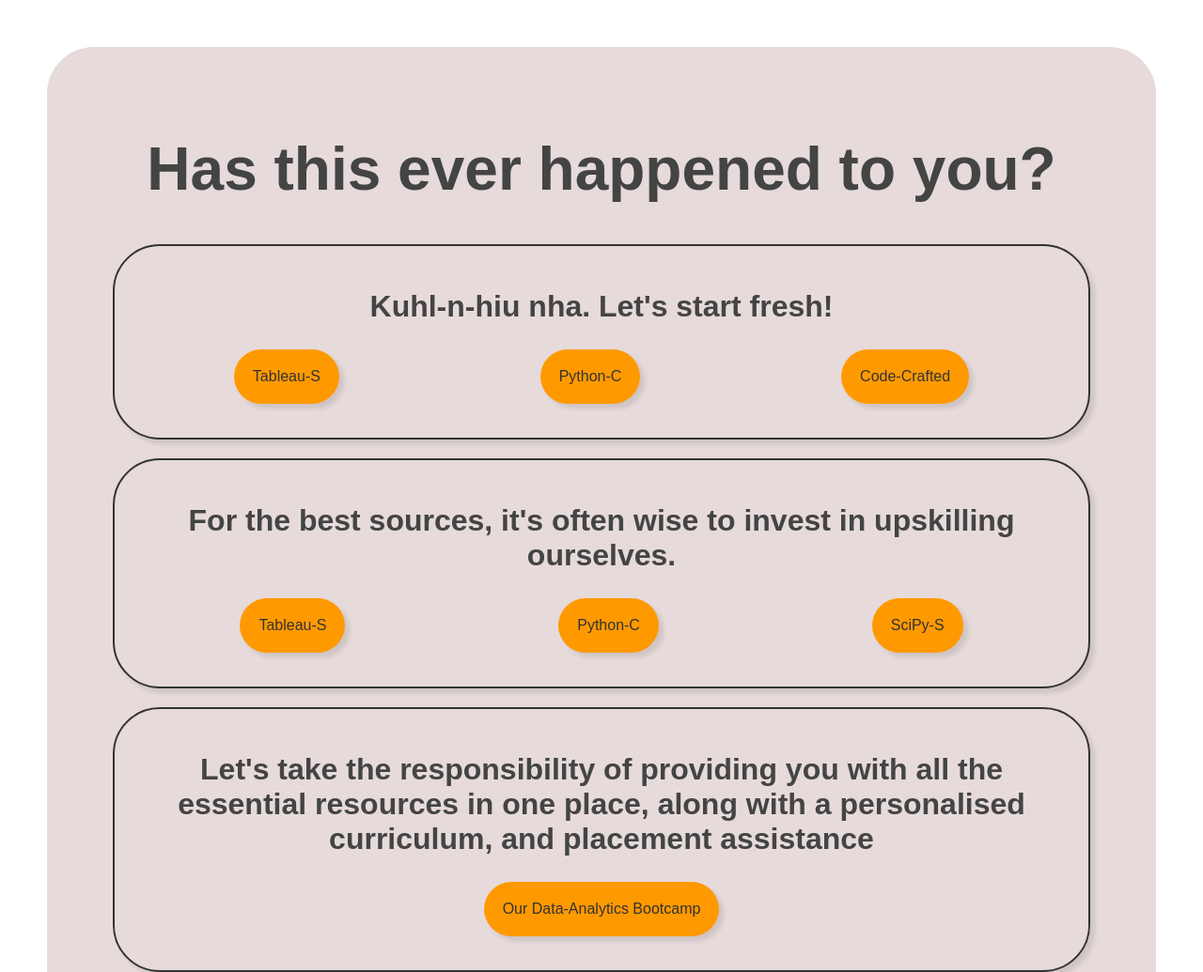
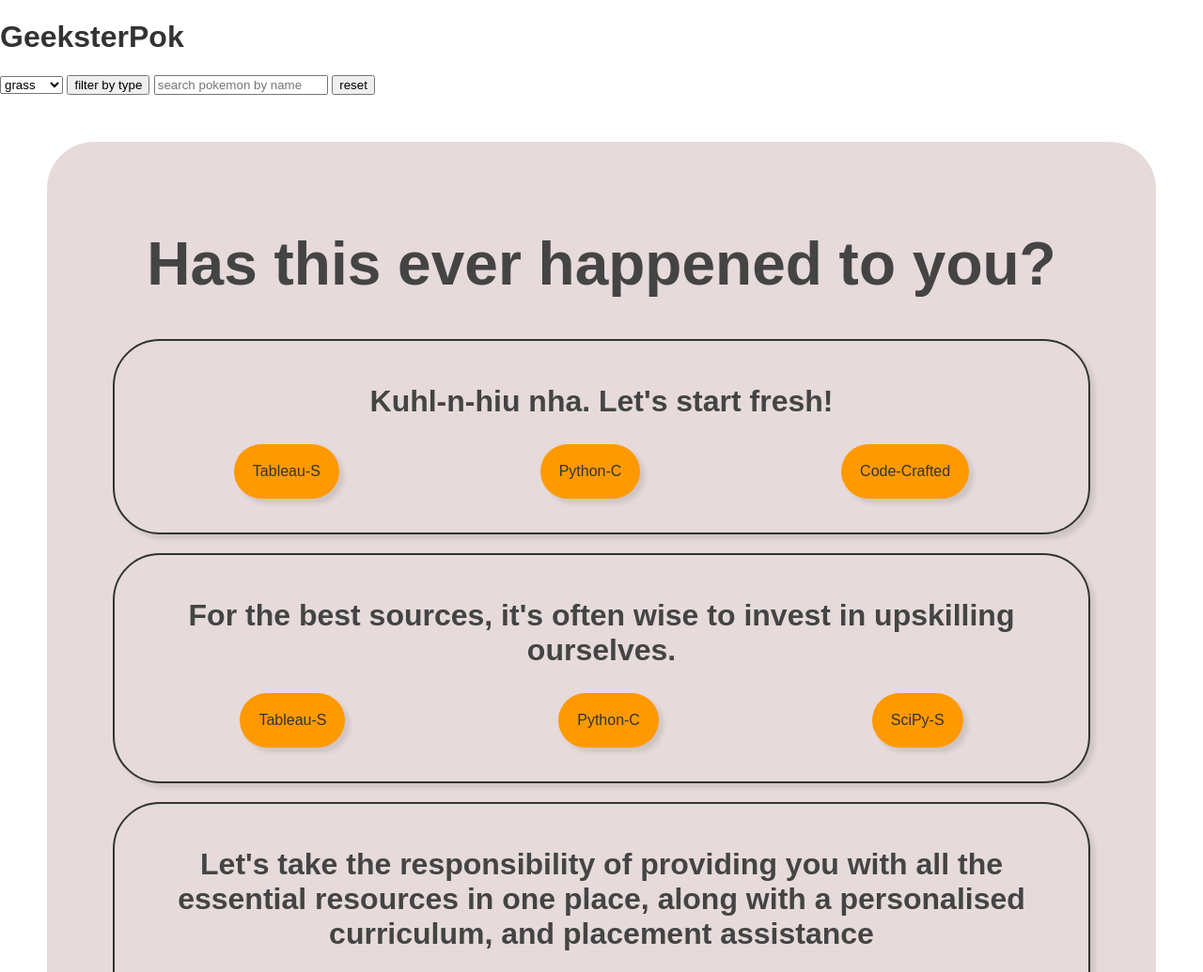
Before and after one commit to akhil-06/fs16_17_js, a plain HTML site: page day1_intro/index.html in a window 1280 px wide. Shown: the top 1035 px of the page at 94% size. Drawn offline with Linux system fonts and the light colour scheme; no server answers.

Commit message:
Update index.html

```diff
--- a/day1_intro/index.html
+++ b/day1_intro/index.html
@@ -1,3 +1,47 @@
+<!DOCTYPE html>
+<html lang="en">
+<head>
+    <meta charset="UTF-8">
+    <meta name="viewport" content="width=device-width, initial-scale=1.0">
+    <title>GeekPok</title>
+</head>
+<body>
+    <header>
+        <h1>GeeksterPok</h1>
+        <div>
+            <select name="type" id="type">
+                <option value="grass" id="select">grass</option>
+                <option value="normal" id="select">normal</option>
+                <option value="poison" id="select">poison</option>
+                <option value="ground" id="select">ground</option>
+                <option value="rock" id="select">rock</option>
+                <option value="bug" id="select">bug</option>
+                <option value="ghost" id="select">ghost</option>
+                <option value="fire" id="select">fire</option>
+                <option value="water" id="select">water</option>
+                <option value="electric" id="select">electric</option>
+                <option value="psychic" id="select">psychic</option>
+                <option value="ice" id="select">ice</option>
+                <option value="dragon" id="select">dragon</option>
+                <option value="fairy" id="select">fairy</option>
+            </select>
+            <button id="filter">filter by type</button>
+            <input type="text" placeholder="search pokemon by name" id="search">
+            <a href="./index.html"><button>reset</button></a>
+        </div>
+    </header>
+    <main id="pokemon-card-container">
+
+    </main>
+    <script src="./script.js"></script>
+</body>
+</html>
+
+
+
+
+
+
 <html>
 <style>
 body {
```
